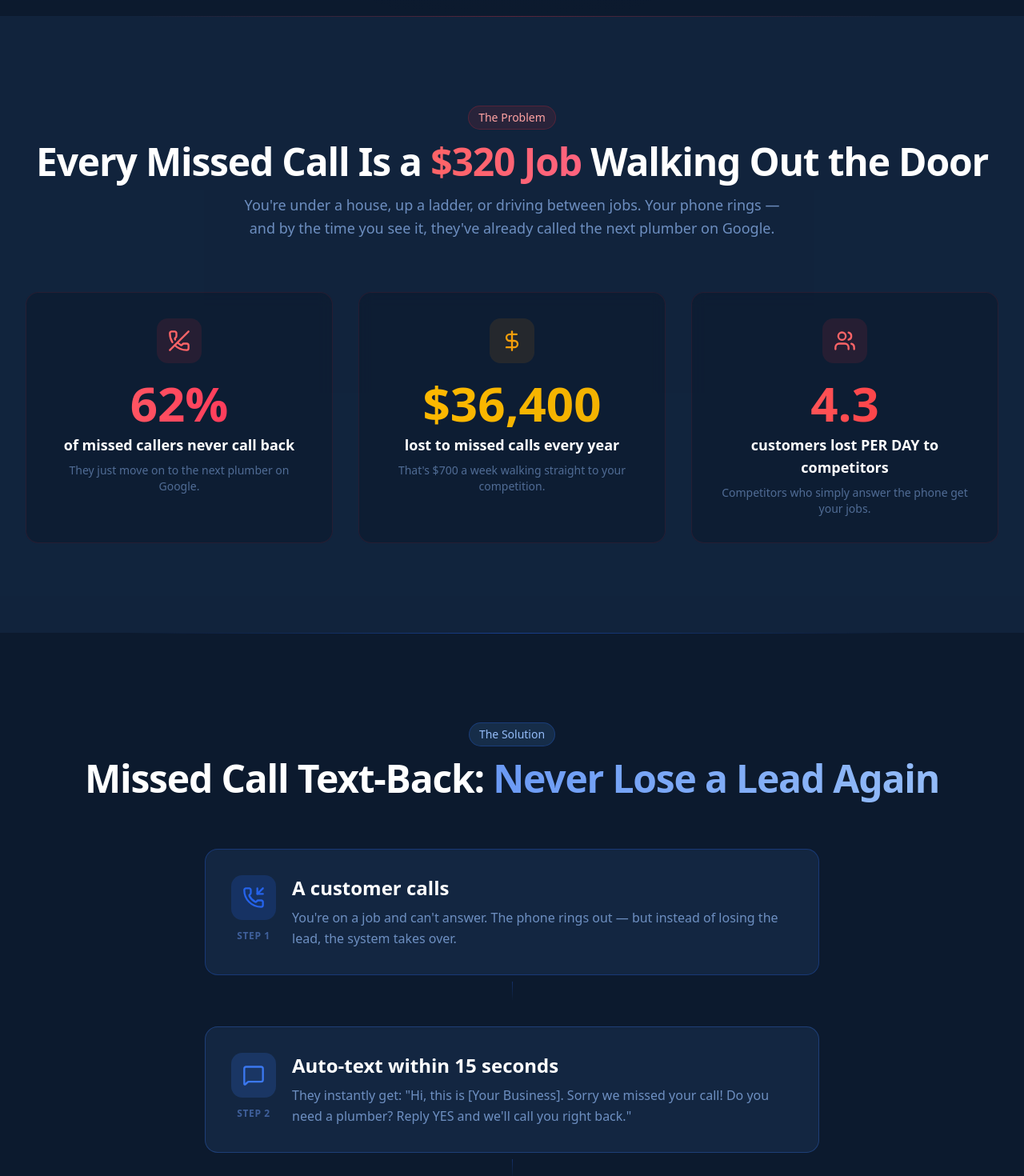
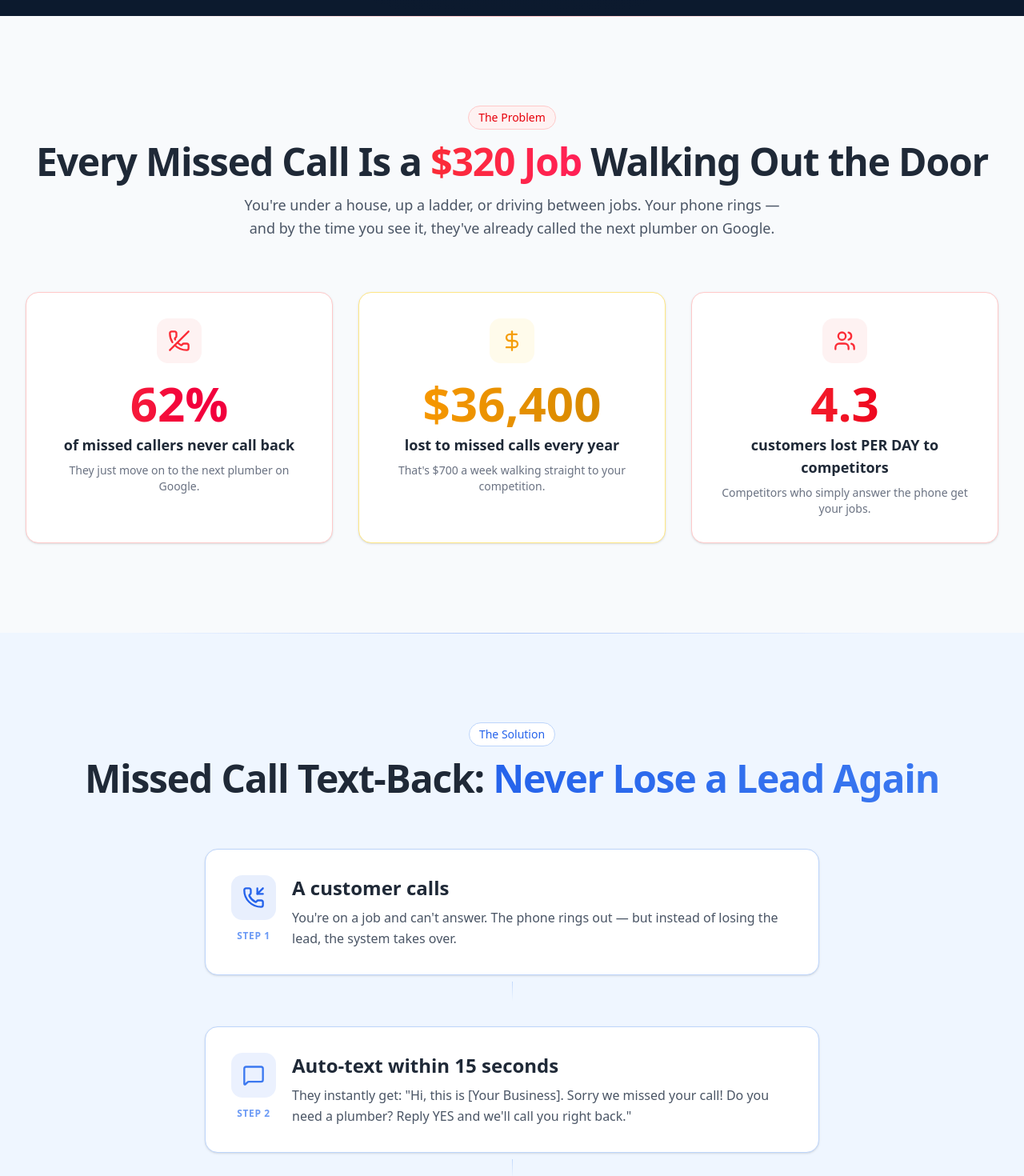
Before and after one commit to Low3ndDev/prysmn.v2, a Next.js app: page / in a window 1280 px wide. Shown: the part 780-2250 px from the top of the page at 80% size. Built offline with nearby package versions, Linux system fonts and the light colour scheme.

Commit message:
89bb98da-dd05-4103-9acf-8df2b2466a5c

```diff
--- a/src/app/page.tsx
+++ b/src/app/page.tsx
@@ -12,7 +12,7 @@ import Footer from '@/components/sections/Footer'
 
 export default function Home() {
   return (
-    <div className="min-h-screen flex flex-col bg-prysmn-950">
+    <div className="min-h-screen flex flex-col">
       <Header />
       <main className="flex-1">
         <HeroSection />
--- a/src/components/sections/IncludedSection.tsx
+++ b/src/components/sections/IncludedSection.tsx
@@ -10,8 +10,9 @@ const services = [
     description:
       'Auto-text within 15 seconds of any missed call. Converts 85% of missed callers into conversations. Recovers an average of $14,560 per year in previously lost revenue.',
     gradient: 'from-prysmn-600 to-prysmn-800',
-    iconBg: 'bg-prysmn-600/20',
+    iconBg: 'bg-prysmn-600/10',
     iconColor: 'text-prysmn-600',
+    borderColor: 'border-prysmn-200 hover:border-prysmn-300',
   },
   {
     icon: Star,
@@ -19,8 +20,9 @@ const services = [
     description:
       'Automatically requests a Google review after every completed job. Builds your online reputation on autopilot. Businesses with 4.5+ stars get 35% more clicks from Google searches.',
     gradient: 'from-amber-500 to-orange-600',
-    iconBg: 'bg-amber-600/20',
-    iconColor: 'text-amber-400',
+    iconBg: 'bg-amber-500/10',
+    iconColor: 'text-amber-500',
+    borderColor: 'border-amber-200 hover:border-amber-300',
   },
   {
     icon: Kanban,
@@ -28,8 +30,9 @@ const services = [
     description:
       'Track every lead, quote, and job in one simple dashboard. Never lose track of a pending quote again. Automatic follow-up reminders ensure no opportunity falls through the cracks.',
     gradient: 'from-prysmn-emerald to-teal-600',
-    iconBg: 'bg-prysmn-emerald/20',
+    iconBg: 'bg-prysmn-emerald/10',
     iconColor: 'text-prysmn-emerald',
+    borderColor: 'border-emerald-200 hover:border-emerald-300',
   },
   {
     icon: CalendarCheck,
@@ -37,8 +40,9 @@ const services = [
     description:
       "Let customers book appointments 24/7 from your website or Google profile. Captures after-hours leads that would otherwise go to voicemail. Syncs with your phone calendar automatically.",
     gradient: 'from-sky-500 to-blue-600',
-    iconBg: 'bg-sky-600/20',
-    iconColor: 'text-sky-400',
+    iconBg: 'bg-sky-500/10',
+    iconColor: 'text-sky-500',
+    borderColor: 'border-sky-200 hover:border-sky-300',
   },
 ]
 
@@ -50,14 +54,8 @@ const trustPoints = [
 
 export default function IncludedSection() {
   return (
-    <section id="services" aria-labelledby="services-heading" className="relative bg-prysmn-900/30 py-20 sm:py-28">
-      {/* Background texture — Blue grid */}
-      <div className="absolute inset-0 opacity-[0.02]" aria-hidden="true" style={{
-        backgroundImage: `radial-gradient(circle at 1px 1px, rgba(37,99,235,0.5) 1px, transparent 0)`,
-        backgroundSize: '40px 40px',
-      }} />
-
-      <div className="relative max-w-7xl mx-auto px-4 sm:px-6 lg:px-8">
+    <section id="services" aria-labelledby="services-heading" className="relative bg-prysmn-snow py-20 sm:py-28">
+      <div className="max-w-7xl mx-auto px-4 sm:px-6 lg:px-8">
         {/* Section Header */}
         <motion.div
           initial={{ opacity: 0, y: 20 }}
@@ -66,15 +64,15 @@ export default function IncludedSection() {
           transition={{ duration: 0.6 }}
           className="text-center mb-16"
         >
-          <span className="inline-block px-3 py-1 rounded-full bg-prysmn-800/40 border border-prysmn-600/30 text-prysmn-300 text-sm font-medium mb-4">
+          <span className="inline-block px-3 py-1 rounded-full bg-white border border-prysmn-200 text-prysmn-600 text-sm font-medium mb-4">
             What&apos;s Included
           </span>
-          <h2 id="services-heading" className="text-3xl sm:text-4xl md:text-5xl font-bold text-white tracking-tight">
+          <h2 id="services-heading" className="text-3xl sm:text-4xl md:text-5xl font-bold text-prysmn-charcoal tracking-tight">
             The Plumber&apos;s Lifeline Package
           </h2>
-          <p className="mt-4 text-prysmn-300/70 text-lg max-w-2xl mx-auto">
+          <p className="mt-4 text-gray-600 text-lg max-w-2xl mx-auto">
             Everything you need to stop losing jobs — for just{' '}
-            <span className="text-white font-semibold">$497/month</span>
+            <span className="text-prysmn-orange font-semibold">$497/month</span>
           </p>
         </motion.div>
 
@@ -87,7 +85,7 @@ export default function IncludedSection() {
               whileInView={{ opacity: 1, y: 0 }}
               viewport={{ once: true, margin: '-50px' }}
               transition={{ duration: 0.5, delay: index * 0.1 }}
-              className="group relative p-6 sm:p-8 rounded-2xl bg-prysmn-950/60 border border-prysmn-700/30 backdrop-blur-sm hover:border-prysmn-600/50 transition-all duration-300"
+              className={`group relative p-6 sm:p-8 rounded-2xl bg-white border ${service.borderColor} shadow-sm hover:shadow-md transition-all duration-300`}
             >
               {/* Icon */}
               <div className={`w-14 h-14 rounded-xl ${service.iconBg} flex items-center justify-center mb-5`}>
@@ -95,10 +93,10 @@ export default function IncludedSection() {
               </div>
 
               {/* Content */}
-              <h3 className="text-xl sm:text-2xl font-bold text-white mb-3">
+              <h3 className="text-xl sm:text-2xl font-bold text-prysmn-charcoal mb-3">
                 {service.title}
               </h3>
-              <p className="text-prysmn-300/70 leading-relaxed">
+              <p className="text-gray-600 leading-relaxed">
                 {service.description}
               </p>
 
@@ -108,7 +106,7 @@ export default function IncludedSection() {
           ))}
         </div>
 
-        {/* Pricing summary — Revenue in EMERALD (Rule: Emerald = money recovered) */}
+        {/* Pricing summary — Orange price, Emerald revenue */}
         <motion.div
           initial={{ opacity: 0, y: 20 }}
           whileInView={{ opacity: 1, y: 0 }}
@@ -116,21 +114,21 @@ export default function IncludedSection() {
           transition={{ duration: 0.5, delay: 0.3 }}
           className="mt-12 text-center"
         >
-          <div className="inline-flex flex-col sm:flex-row items-center gap-4 sm:gap-8 p-6 rounded-2xl bg-prysmn-800/20 border border-prysmn-700/20">
+          <div className="inline-flex flex-col sm:flex-row items-center gap-4 sm:gap-8 p-6 rounded-2xl bg-white border border-gray-200 shadow-sm">
             <div>
-              <p className="text-prysmn-400/50 text-sm">Your investment</p>
-              <p className="text-white font-bold text-2xl">$497<span className="text-prysmn-400/60 text-base font-normal">/mo</span></p>
+              <p className="text-gray-500 text-sm">Your investment</p>
+              <p className="text-prysmn-orange font-bold text-2xl">$497<span className="text-gray-400 text-base font-normal">/mo</span></p>
             </div>
-            <div className="hidden sm:block w-px h-10 bg-prysmn-700/30" />
+            <div className="hidden sm:block w-px h-10 bg-gray-200" />
             <div>
-              <p className="text-prysmn-400/50 text-sm">Your return</p>
-              <p className="text-prysmn-emerald font-bold text-2xl">$58,240<span className="text-prysmn-400/60 text-base font-normal">/yr in recovered revenue</span></p>
+              <p className="text-gray-500 text-sm">Your return</p>
+              <p className="text-prysmn-emerald font-bold text-2xl">$58,240<span className="text-gray-400 text-base font-normal">/yr in recovered revenue</span></p>
             </div>
           </div>
-          <div className="mt-4 flex items-center justify-center gap-4 text-sm text-prysmn-400/50">
+          <div className="mt-4 flex items-center justify-center gap-4 text-sm text-gray-500">
             {trustPoints.map((point) => (
               <span key={point} className="flex items-center gap-1.5">
-                <CheckCircle2 className="w-4 h-4 text-prysmn-emerald/60" />
+                <CheckCircle2 className="w-4 h-4 text-prysmn-emerald" />
                 {point}
               </span>
             ))}
--- a/src/components/sections/ProblemSection.tsx
+++ b/src/components/sections/ProblemSection.tsx
@@ -41,9 +41,10 @@ const painStats = [
     suffix: '%',
     label: 'of missed callers never call back',
     description: 'They just move on to the next plumber on Google.',
-    iconColor: 'text-red-400',
-    bgColor: 'bg-red-500/10',
-    gradient: 'from-red-400 to-rose-500',
+    iconColor: 'text-red-500',
+    bgColor: 'bg-red-50',
+    gradient: 'from-red-500 to-rose-600',
+    borderColor: 'border-red-200 hover:border-red-300',
   },
   {
     icon: DollarSign,
@@ -53,8 +54,9 @@ const painStats = [
     label: 'lost to missed calls every year',
     description: "That's $700 a week walking straight to your competition.",
     iconColor: 'text-prysmn-amber',
-    bgColor: 'bg-amber-500/10',
-    gradient: 'from-amber-400 to-yellow-500',
+    bgColor: 'bg-amber-50',
+    gradient: 'from-amber-500 to-yellow-600',
+    borderColor: 'border-amber-200 hover:border-amber-300',
   },
   {
     icon: Users,
@@ -62,17 +64,18 @@ const painStats = [
     suffix: '.3',
     label: 'customers lost PER DAY to competitors',
     description: 'Competitors who simply answer the phone get your jobs.',
-    iconColor: 'text-red-400',
-    bgColor: 'bg-red-500/10',
-    gradient: 'from-red-400 to-red-500',
+    iconColor: 'text-red-500',
+    bgColor: 'bg-red-50',
+    gradient: 'from-red-500 to-red-600',
+    borderColor: 'border-red-200 hover:border-red-300',
   },
 ]
 
 export default function ProblemSection() {
   return (
-    <section id="problem" aria-labelledby="problem-heading" className="relative bg-prysmn-900/30 py-20 sm:py-28">
-      {/* Subtle top border glow — RED zone (Problem section ONLY, Rule 2) */}
-      <div className="absolute top-0 left-1/2 -translate-x-1/2 w-3/4 h-px bg-gradient-to-r from-transparent via-red-500/30 to-transparent" />
+    <section id="problem" aria-labelledby="problem-heading" className="relative bg-prysmn-snow py-20 sm:py-28">
+      {/* Top border glow — RED zone (Problem section ONLY) */}
+      <div className="absolute top-0 left-1/2 -translate-x-1/2 w-3/4 h-px bg-gradient-to-r from-transparent via-red-400/40 to-transparent" />
 
       <div className="max-w-7xl mx-auto px-4 sm:px-6 lg:px-8">
         {/* Section Header */}
@@ -83,17 +86,17 @@ export default function ProblemSection() {
           transition={{ duration: 0.6 }}
           className="text-center mb-16"
         >
-          <span className="inline-block px-3 py-1 rounded-full bg-red-500/10 border border-red-500/20 text-red-300 text-sm font-medium mb-4">
+          <span className="inline-block px-3 py-1 rounded-full bg-red-50 border border-red-200 text-red-600 text-sm font-medium mb-4">
             The Problem
           </span>
-          <h2 id="problem-heading" className="text-3xl sm:text-4xl md:text-5xl font-bold text-white tracking-tight">
+          <h2 id="problem-heading" className="text-3xl sm:text-4xl md:text-5xl font-bold text-prysmn-charcoal tracking-tight">
             Every Missed Call Is a{' '}
-            <span className="bg-gradient-to-r from-red-400 to-rose-400 bg-clip-text text-transparent">
+            <span className="bg-gradient-to-r from-red-500 to-rose-500 bg-clip-text text-transparent">
               $320 Job
             </span>{' '}
             Walking Out the Door
           </h2>
-          <p className="mt-4 text-prysmn-300/70 text-lg max-w-2xl mx-auto leading-relaxed">
+          <p className="mt-4 text-gray-600 text-lg max-w-2xl mx-auto leading-relaxed">
             You&apos;re under a house, up a ladder, or driving between jobs. Your phone rings
             — and by the time you see it, they&apos;ve already called the next plumber on Google.
           </p>
@@ -108,7 +111,7 @@ export default function ProblemSection() {
               whileInView={{ opacity: 1, y: 0 }}
               viewport={{ once: true, margin: '-50px' }}
               transition={{ duration: 0.5, delay: index * 0.1 }}
-              className="group relative p-6 sm:p-8 rounded-2xl bg-prysmn-950/60 border border-red-500/10 backdrop-blur-sm hover:border-red-500/20 transition-all duration-300 text-center"
+              className={`group relative p-6 sm:p-8 rounded-2xl bg-white border ${stat.borderColor} shadow-sm hover:shadow-md transition-all duration-300 text-center`}
             >
               <div className={`w-14 h-14 rounded-xl ${stat.bgColor} flex items-center justify-center mb-5 mx-auto`}>
                 <stat.icon className={`w-7 h-7 ${stat.iconColor}`} />
@@ -116,8 +119,8 @@ export default function ProblemSection() {
               <div className={`text-5xl sm:text-6xl font-bold bg-gradient-to-r ${stat.gradient} bg-clip-text text-transparent`}>
                 <AnimatedCounter end={stat.value} prefix={stat.prefix} suffix={stat.suffix} />
               </div>
-              <p className="text-white font-semibold mt-2 text-lg">{stat.label}</p>
-              <p className="text-prysmn-300/50 text-sm mt-2">{stat.description}</p>
+              <p className="text-prysmn-charcoal font-semibold mt-2 text-lg">{stat.label}</p>
+              <p className="text-gray-500 text-sm mt-2">{stat.description}</p>
             </motion.div>
           ))}
         </div>
--- a/src/components/sections/SolutionSection.tsx
+++ b/src/components/sections/SolutionSection.tsx
@@ -11,8 +11,8 @@ const steps = [
     description:
       "You're on a job and can't answer. The phone rings out — but instead of losing the lead, the system takes over.",
     color: 'text-prysmn-600',
-    bgColor: 'bg-prysmn-600/20',
-    borderColor: 'border-prysmn-600/30',
+    bgColor: 'bg-prysmn-600/10',
+    borderColor: 'border-prysmn-200 hover:border-prysmn-300',
   },
   {
     step: 2,
@@ -21,8 +21,8 @@ const steps = [
     description:
       'They instantly get: "Hi, this is [Your Business]. Sorry we missed your call! Do you need a plumber? Reply YES and we\'ll call you right back."',
     color: 'text-prysmn-500',
-    bgColor: 'bg-prysmn-500/20',
-    borderColor: 'border-prysmn-500/30',
+    bgColor: 'bg-prysmn-500/10',
+    borderColor: 'border-prysmn-200 hover:border-prysmn-300',
   },
   {
     step: 3,
@@ -31,16 +31,16 @@ const steps = [
     description:
       "They reply YES. You call back between jobs. The job is booked. That's a customer you would have lost — now it's revenue in your pocket.",
     color: 'text-prysmn-emerald',
-    bgColor: 'bg-prysmn-emerald/20',
-    borderColor: 'border-prysmn-emerald/30',
+    bgColor: 'bg-prysmn-emerald/10',
+    borderColor: 'border-emerald-200 hover:border-emerald-300',
   },
 ]
 
 export default function SolutionSection() {
   return (
-    <section id="solution" aria-labelledby="solution-heading" className="relative bg-prysmn-950 py-20 sm:py-28">
+    <section id="solution" aria-labelledby="solution-heading" className="relative bg-prysmn-ice py-20 sm:py-28">
       {/* Top border glow — Trust Zone (Blue) */}
-      <div className="absolute top-0 left-1/2 -translate-x-1/2 w-3/4 h-px bg-gradient-to-r from-transparent via-prysmn-600/50 to-transparent" />
+      <div className="absolute top-0 left-1/2 -translate-x-1/2 w-3/4 h-px bg-gradient-to-r from-transparent via-prysmn-600/30 to-transparent" />
 
       <div className="max-w-7xl mx-auto px-4 sm:px-6 lg:px-8">
         {/* Section Header */}
@@ -51,12 +51,12 @@ export default function SolutionSection() {
           transition={{ duration: 0.6 }}
           className="text-center mb-16"
         >
-          <span className="inline-block px-3 py-1 rounded-full bg-prysmn-800/40 border border-prysmn-600/30 text-prysmn-300 text-sm font-medium mb-4">
+          <span className="inline-block px-3 py-1 rounded-full bg-white border border-prysmn-200 text-prysmn-600 text-sm font-medium mb-4">
             The Solution
           </span>
-          <h2 id="solution-heading" className="text-3xl sm:text-4xl md:text-5xl font-bold text-white tracking-tight">
+          <h2 id="solution-heading" className="text-3xl sm:text-4xl md:text-5xl font-bold text-prysmn-charcoal tracking-tight">
             Missed Call Text-Back:{' '}
-            <span className="bg-gradient-to-r from-prysmn-400 to-prysmn-300 bg-clip-text text-transparent">
+            <span className="bg-gradient-to-r from-prysmn-600 to-prysmn-500 bg-clip-text text-transparent">
               Never Lose a Lead Again
             </span>
           </h2>
@@ -73,28 +73,28 @@ export default function SolutionSection() {
               transition={{ duration: 0.5, delay: index * 0.15 }}
               className="relative"
             >
-              <div className={`flex gap-5 p-6 sm:p-8 rounded-2xl bg-prysmn-900/40 border ${step.borderColor} hover:bg-prysmn-900/60 transition-all duration-300`}>
+              <div className={`flex gap-5 p-6 sm:p-8 rounded-2xl bg-white border ${step.borderColor} shadow-sm hover:shadow-md transition-all duration-300`}>
                 {/* Step number + icon */}
                 <div className="flex flex-col items-center gap-3 shrink-0">
                   <div className={`w-14 h-14 rounded-xl ${step.bgColor} flex items-center justify-center`}>
                     <step.icon className={`w-7 h-7 ${step.color}`} />
                   </div>
-                  <span className="text-xs font-bold text-prysmn-400/50 uppercase tracking-wider">
+                  <span className="text-xs font-bold text-prysmn-400 uppercase tracking-wider">
                     Step {step.step}
                   </span>
                 </div>
 
                 {/* Content */}
                 <div className="flex-1">
-                  <h3 className="text-white font-bold text-xl sm:text-2xl">{step.title}</h3>
-                  <p className="text-prysmn-300/70 mt-2 leading-relaxed">{step.description}</p>
+                  <h3 className="text-prysmn-charcoal font-bold text-xl sm:text-2xl">{step.title}</h3>
+                  <p className="text-gray-600 mt-2 leading-relaxed">{step.description}</p>
                 </div>
               </div>
 
               {/* Connector line between steps */}
               {index < steps.length - 1 && (
                 <div className="flex justify-center py-2">
-                  <div className="w-px h-6 bg-gradient-to-b from-prysmn-600/30 to-transparent" />
+                  <div className="w-px h-6 bg-gradient-to-b from-prysmn-300/50 to-transparent" />
                 </div>
               )}
             </motion.div>
@@ -109,7 +109,7 @@ export default function SolutionSection() {
           transition={{ duration: 0.6, delay: 0.5 }}
           className="mt-12 text-center"
         >
-          <p className="text-prysmn-300/60 text-base max-w-xl mx-auto leading-relaxed">
+          <p className="text-gray-500 text-base max-w-xl mx-auto leading-relaxed">
             No apps to install. No new phone number. No extra staff. It works with your
             existing business number and runs 24/7 on autopilot.
           </p>
```
Also changed, not shown: src/components/sections/FAQSection.tsx (+10 -10 lines), src/components/sections/SocialProofSection.tsx (+19 -19 lines), 1 other file (tests, documents, lock files or other folders).
